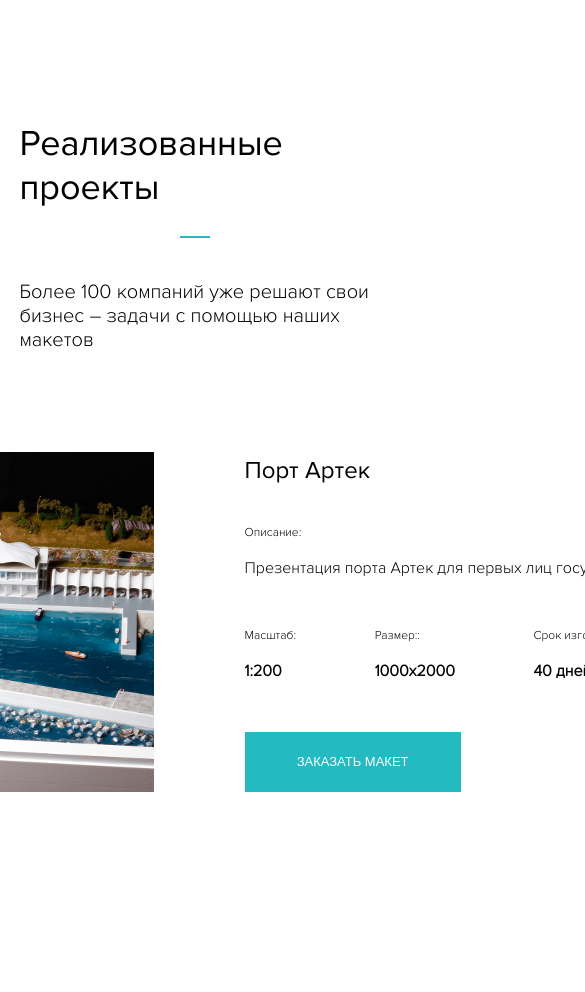
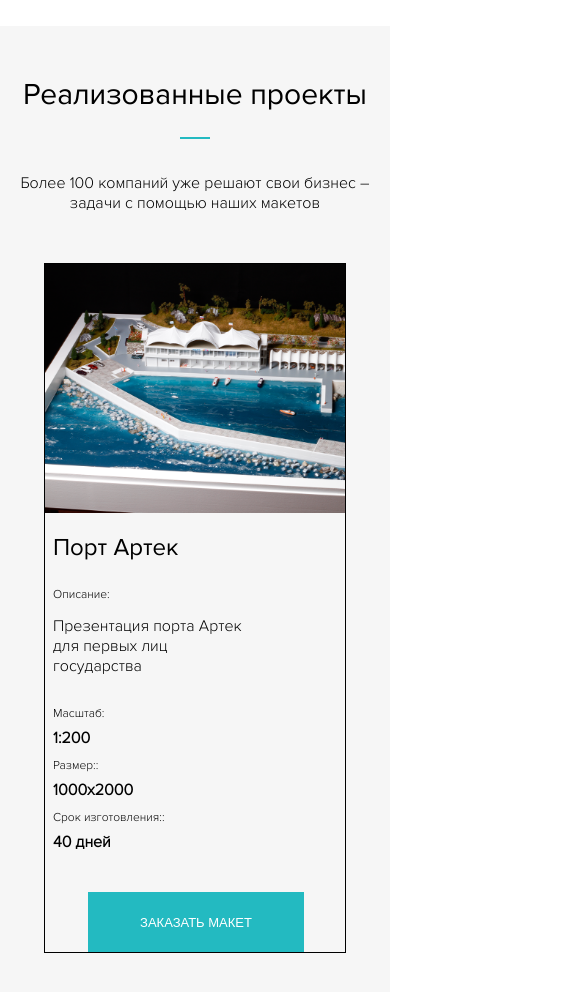
Before and after one commit to ridiculousdwarf1999/web-end, a plain HTML site: page src/index.html in a window 390 px wide. Shown: the part 5460-6452 px from the top of the page, 585 px wide, since content can reach past the window. Before the commit the page ends 6252 px from the top, so only its background shows below. Drawn offline with Linux system fonts and the light colour scheme.

Commit message:
Адаптировал секцию portfolio

```diff
--- a/src/sass/blocks/_offer.sass
+++ b/src/sass/blocks/_offer.sass
@@ -138,6 +138,8 @@
   .offer
     &-block
       padding-top: 30px
+    &__title
+      font-size: 24px
     &__subtitle
       margin-bottom: 35px
     &-picture
--- a/src/sass/blocks/_portfolio.sass
+++ b/src/sass/blocks/_portfolio.sass
@@ -1,11 +1,13 @@
 .portfolio
+  background-color: #f6f6f6
   &-block
     display: flex
     flex-direction: column
     align-items: center
-    padding-top: 96px
+    padding-top: 100px
+    padding-bottom: 100px
   &__title
-    margin-bottom: 70px
+    margin-bottom: 60px
     position: relative
     font-size: 36px
     font-weight: 400
@@ -14,7 +16,7 @@
       position: absolute
       width: 30px
       height: 2px
-      bottom: -28px
+      bottom: -26px
       left: 50%
       margin-left: -15px
       background-color: #23bac1
@@ -24,7 +26,7 @@
     font-weight: 300
 .slider
   margin: 0 auto
-  max-width: 900px
+  max-width: 915px
   overflow: hidden
   &-arrows
     display: flex
@@ -33,31 +35,32 @@
     display: flex !important
     justify-content: space-between
     align-items: flex-end
+    margin: 0 20px
   &__title
     font-size: 24px
     font-weight: 400
-    margin-bottom: 40px
+    margin-bottom: 44px
   &__description
     display: block
     font-size: 12px
     font-weight: 300
-    margin-bottom: 18px
+    margin-bottom: 14px
   &__subtitle
     display: block
     font-size: 16px
     font-weight: 300
-    margin-bottom: 50px
+    margin-bottom: 54px
   &__chars
     display: flex !important
     justify-content: space-between
-    margin-bottom: 51px
+    margin-bottom: 59px
   &__char
     display: flex !important
     flex-direction: column
     &__head
       font-size: 12px
       font-weight: 300
-      margin-bottom: 18px
+      margin-bottom: 10px
     &__body
       font-size: 16px
   &__button
@@ -72,6 +75,104 @@
     &:hover
       background-color: #27c7ce
 .arrow-left
-  margin-right: 30px
+  margin-right: 120px
 .arrow-right
-  margin-left: 30px
+  margin-left: 120px
+@media (max-width: 1200px)
+  .arrow-left
+    margin-right: 40px
+  .arrow-right
+    margin-left: 40px
+@media (max-width: 1043px)
+  .arrow-left
+    margin-right: 30px
+  .arrow-right
+    margin-left: 30px
+  .slider
+    &-block
+      max-width: 905px
+@media (max-width: 1015px)
+  .arrow-left
+    margin-right: 5px
+  .arrow-right
+    margin-left: 5px
+  .slider
+    &-block
+      max-width: 870px
+@media (max-width: 992px)
+  .portfolio
+    &-block
+      padding-bottom: 50px
+      padding-top: 50px
+    &__subtitle
+      margin-bottom: 50px
+      font-size: 16px
+      text-align: center
+  .slider
+    max-width: 450px
+    &-block
+      flex-direction: column
+      align-items: center
+      border: 1px solid black
+    &__image
+      margin-bottom: 20px
+    &__text
+      margin-left: -6px
+    &__title
+      margin-bottom: 25px
+    &__subtitle
+      margin-bottom 35px
+    &__chars
+      margin-bottom: 30px
+@media (max-width: 800px)
+  .portfolio
+    &__title
+      font-size: 30px
+@media (max-width: 522px)
+  .slider
+    max-width: 392px
+    &__image
+      img
+        max-width: 350px
+    &__text
+      width: 100%
+      margin-left: 0
+      padding-left: 8px
+    &__subtitle
+      max-width: 200px
+    &__chars
+      flex-direction: column
+    &__char
+      margin-bottom: 10px
+      &__head
+        margin-bottom: 7px
+    &__button
+      margin-left: 57px
+@media (max-width: 452px)
+  .arrow-left
+    display: none !important
+  .arrow-right
+    display: none !important
+  .slider
+    max-width: 342px
+    &__image
+      img
+        max-width: 300px
+    &__subtitle
+      margin-bottom: 30px
+    &__button
+      margin-left: 35px
+@media (max-width: 381px)
+  .portfolio
+    &__title
+      font-size: 24px
+    &__subtitle
+      text-align: left
+@media (max-width: 341px)
+  .slider
+    max-width: 320px
+    &__image
+      img
+        max-width: 278px
+    &__button
+      margin-left: 23px
```
Also changed, not shown: src/css/style.css, 1 other file.
